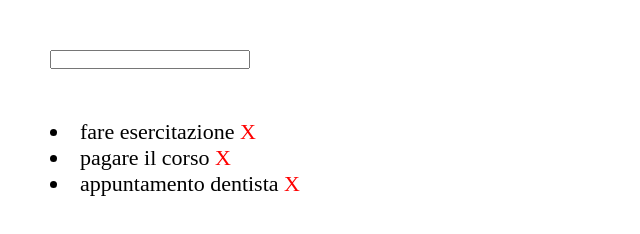
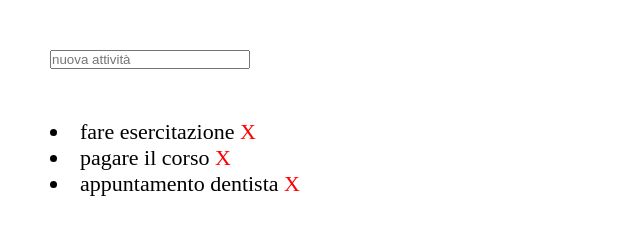
Before and after one commit to BottoniMarco/js-todo-clone, a plain HTML site: page index.html in a window 1280 px wide. Shown: the full height of the page, 0-640 px from the left. Drawn offline with nearby package versions, Linux system fonts and the light colour scheme.

Commit message:
terzo commit

```diff
--- a/index.html
+++ b/index.html
@@ -8,7 +8,7 @@
     <title>to-do-list</title>
   </head>
   <body>
-    <input type="text" name="attivita" value="">
+    <input id="textInput" type="text" name="attivita" value="" placeholder="nuova attività">
     <div id="todo"></div>
 
     <script id="entry-template" type="text/x-handlebars-template">
--- a/js/script.js
+++ b/js/script.js
@@ -36,12 +36,16 @@ $(document).ready(
         var html = template(context);
         $("#todo").append(html);
 
+
         $(".delete").click(
           function() {
             $(this).parent().remove();
           }
         );
 
+        $('#textInput').val('');
+
+        // $("#todo").val(" ");
       }
     });
 
```
